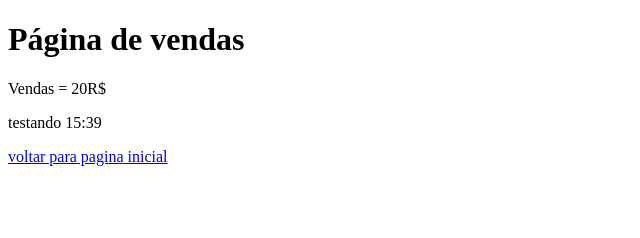
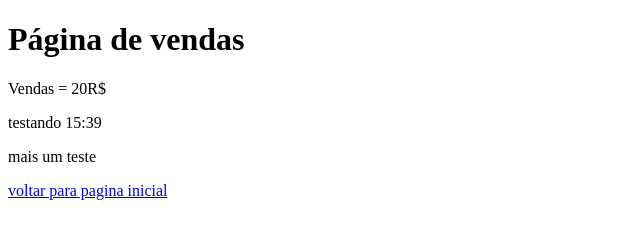
Before and after one commit to rafaelleaobrito/aulagithub, a plain HTML site: page vendas.html in a window 1280 px wide. Shown: the whole page, without its empty margins (0-640 px from the left). Drawn offline with Linux system fonts and the light colour scheme.

Commit message:
mais um teste

```diff
--- a/vendas.html
+++ b/vendas.html
@@ -12,6 +12,7 @@
     <h1>Página de vendas</h1>
     <p>Vendas = 20R$</p>
     <p>testando 15:39</p>
+    <p>mais um teste</p>
     <a href="index.html">voltar para pagina inicial</a>
 </body>
 
```
